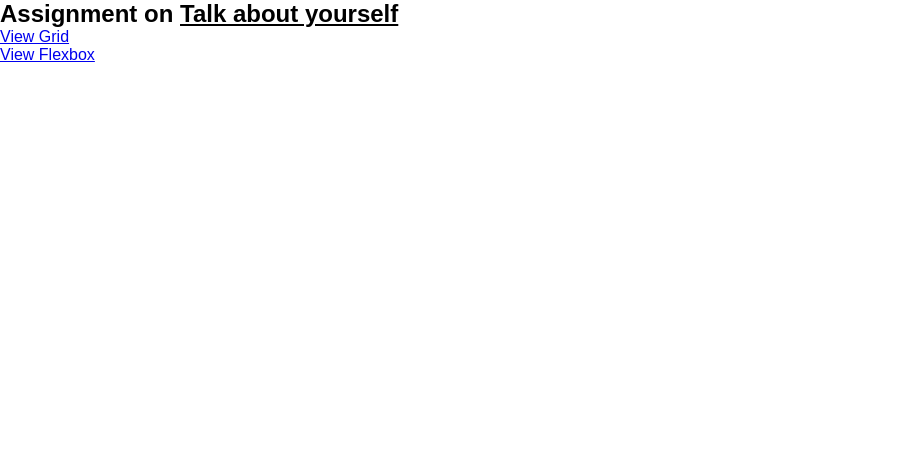
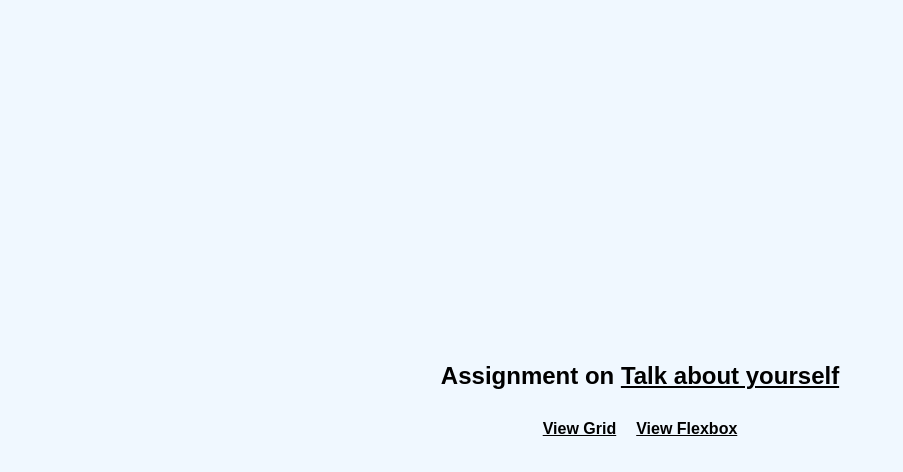
Before and after one commit to Fayorr/ALT-SCHOOL-OF-ENGINEERING, a plain HTML site: page First_Semester_Month_1/Assignment5/index.html in a window 1280 px wide. Shown: the whole page, without its empty margins (0-903 px from the left). Drawn offline with Linux system fonts and the light colour scheme.

Commit message:
finished Assignment 5

```diff
--- a/First_Semester_Month_1/Assignment5/index.html
+++ b/First_Semester_Month_1/Assignment5/index.html
@@ -10,7 +10,7 @@
 			rel="stylesheet"
 			href="./styles.css"
 		/>
-		<title>Document</title>
+		<title>Talk About Yourself</title>
 	</head>
 	<body>
 		<main>
@@ -18,9 +18,12 @@
 				<div class="user-container">
 					<h1>Assignment on <u>Talk about yourself</u></h1>
 				</div>
-				<div class="hobbies"><a href="./grid/grid.html">View Grid</a></div>
-				<div class="aspirations">
-					<a href="./flexbox/flexbox.html">View Flexbox</a>
+				<div class="links">
+
+					<div class="grid"><a href="./grid/grid.html">View Grid</a></div>
+					<div class="flexbox">
+						<a href="./flexbox/flexbox.html">View Flexbox</a>
+					</div>
 				</div>
 			</section>
 		</main>
--- a/First_Semester_Month_1/Assignment5/styles.css
+++ b/First_Semester_Month_1/Assignment5/styles.css
@@ -3,6 +3,28 @@
 	padding: 0;
 	box-sizing: border-box;
 	font-family: 'Poppins', sans-serif;
+}
+body {
+  background-color: #f0f8ff;
+  color: #000;
+}
+.container{
+  display: flex;
+  flex-direction: column;
+  justify-content: center;
+  align-items: center;
+  height: 100vh;
+  gap: 30px;
+}
+a {
+  /* text-decoration: none; */
+  color: #000;
+  font-weight: bold;
+}
+.links{
+  display: flex;
+  justify-content: center;
+  gap: 20px;
 }
 
 /* Grid Styles */
```
